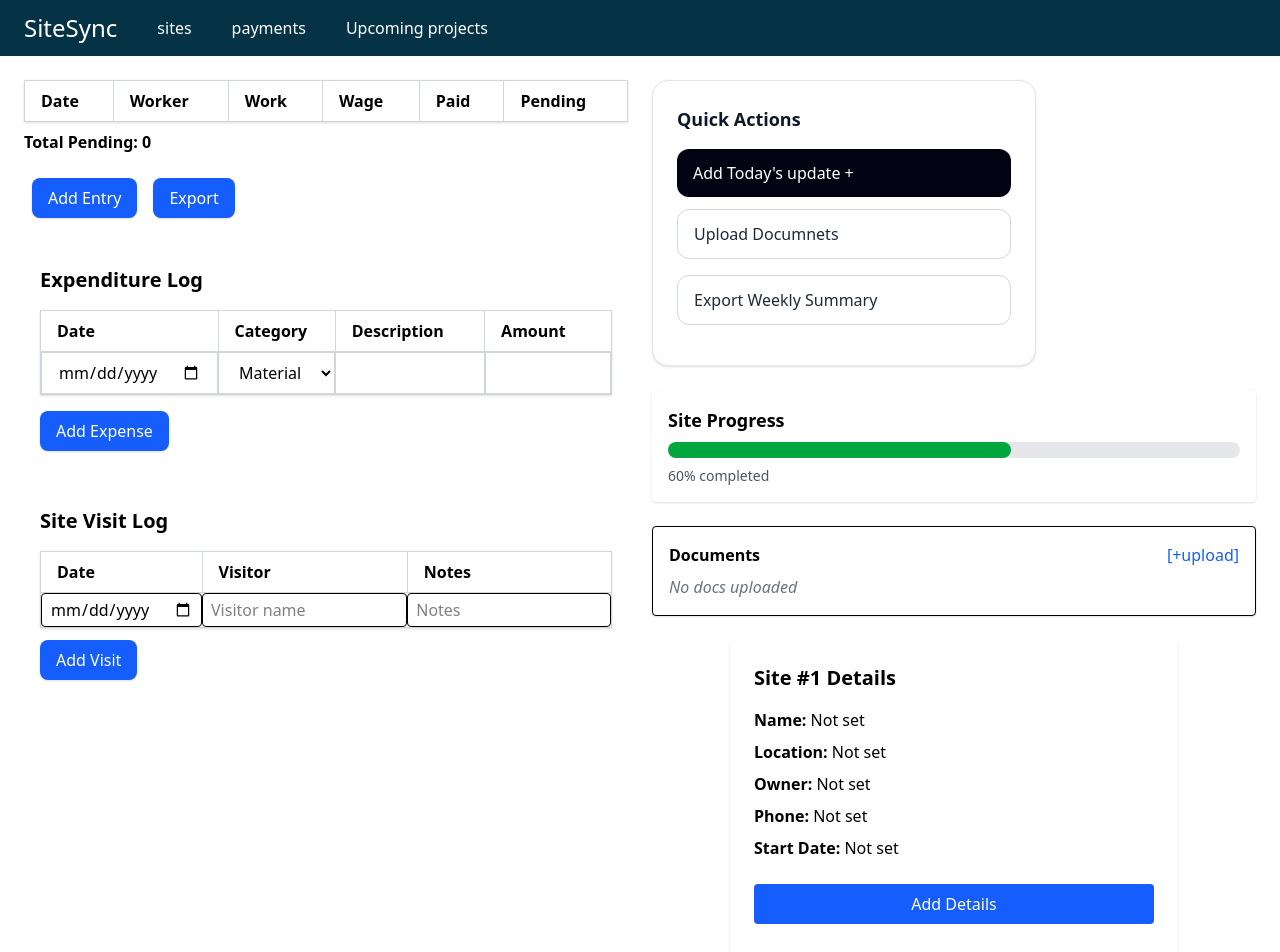
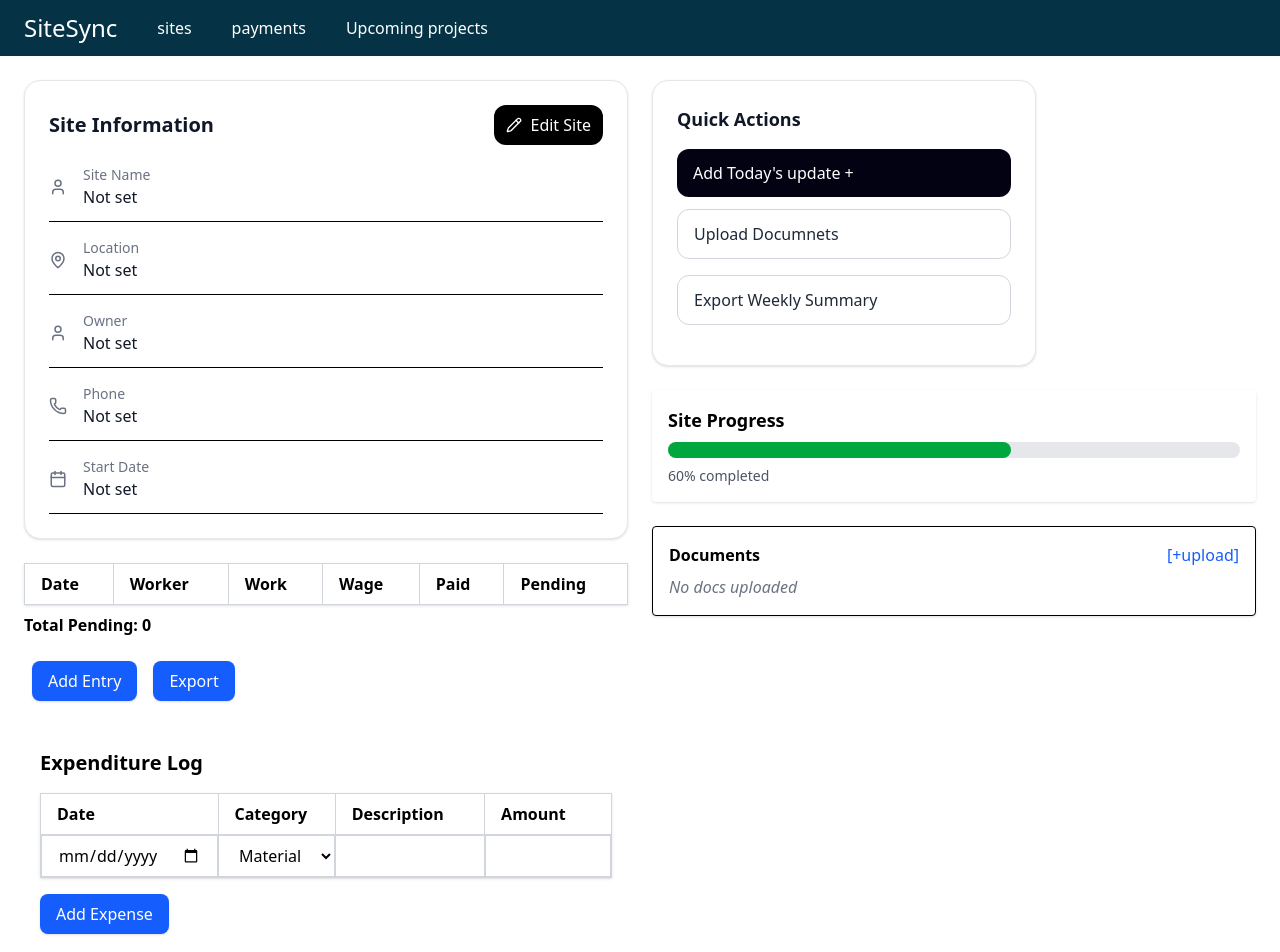
Before and after one commit to ayshaharis/sitesync, a React (Vite) app: page /site/1 in a window 1280 px wide. Shown: the top 952 px of the page. Built offline with nearby package versions, Linux system fonts and the light colour scheme.

Commit message:
site details page UI update

```diff
--- a/package.json
+++ b/package.json
@@ -11,6 +11,7 @@
   },
   "dependencies": {
     "@tailwindcss/vite": "^4.1.12",
+    "lucide-react": "^0.554.0",
     "react": "^19.1.1",
     "react-dom": "^19.1.1",
     "react-router-dom": "^7.8.2",
--- /dev/null
+++ b/src/components/SiteDetails/EditSiteModal.jsx
@@ -0,0 +1,93 @@
+import { useState, useEffect } from "react";
+import ModalWrapper from "../ModalWrapper";
+
+const EditSiteModal = ({ open, onClose, onSave, data }) => {
+  const [form, setForm] = useState({
+    name: "",
+    location: "",
+    owner: "",
+    phone: "",
+    startDate: "",
+  });
+
+  useEffect(() => {
+    if (data) setForm(data);
+  }, [data]);
+
+  const handleChange = (e) => {
+    setForm({ ...form, [e.target.name]: e.target.value });
+  };
+
+  const submit = () => {
+    onSave(form);
+    onClose();
+  };
+
+  if (!open) return null;
+
+  return (
+    <ModalWrapper onClose={onClose}>
+      <h2 className="text-xl font-semibold mb-4">Edit Site Details</h2>
+
+      <div className="grid gap-3">
+        <input
+          name="name"
+          placeholder="Site Name"
+          value={form.name || ""}
+          onChange={handleChange}
+          className="border p-2 rounded"
+        />
+
+        <input
+          name="location"
+          placeholder="Location"
+          value={form.location || ""}
+          onChange={handleChange}
+          className="border p-2 rounded"
+        />
+
+        <input
+          name="owner"
+          placeholder="Owner"
+          value={form.owner || ""}
+          onChange={handleChange}
+          className="border p-2 rounded"
+        />
+
+        <input
+          name="phone"
+          placeholder="Phone"
+          value={form.phone || ""}
+          onChange={handleChange}
+          className="border p-2 rounded"
+        />
+
+        <input
+          type="date"
+          name="startDate"
+          value={form.startDate || ""}
+          onChange={handleChange}
+          className="border p-2 rounded"
+        />
+      </div>
+
+      <div className="flex justify-end gap-3 mt-4">
+        <button
+          onClick={onClose}
+          className="px-4 py-2 bg-gray-300 rounded"
+        >
+          Cancel
+        </button>
+
+        <button
+          onClick={submit}
+          className="px-4 py-2 bg-blue-600 text-white rounded"
+        >
+          Save
+        </button>
+      </div>
+    </ModalWrapper>
+  );
+};
+
+export default EditSiteModal;
--- a/src/components/SiteDetails/SiteDetails.jsx
+++ b/src/components/SiteDetails/SiteDetails.jsx
@@ -17,7 +17,7 @@ const SiteDetails = () => {
 
       {/* Left: Logs, Expenses, Visits */}
       <div className="space-y-6">
-
+        <SiteInfo />
         <DailyLog />
         <DailyExpenditure />
         <SiteVisits />
@@ -28,7 +28,7 @@ const SiteDetails = () => {
          <QuickActions siteId={id}/>
         <SiteProgress/>
         <DocumentsUpload />
-        <SiteInfo />
+
 
 
       </div>
--- a/src/components/SiteDetails/SiteInfo.jsx
+++ b/src/components/SiteDetails/SiteInfo.jsx
@@ -1,17 +1,21 @@
 import { useState, useEffect } from "react";
 import { useParams } from "react-router-dom";
+import { MapPin, User, Phone, Calendar, Pencil } from "lucide-react";
+import EditSiteModal from "./EditSiteModal";
 
 const SiteInfo = () => {
   const { id } = useParams();
+
   const [siteInfo, setSiteInfo] = useState(null);
   const [formData, setFormData] = useState({
     name: "",
     location: "",
     owner: "",
     phone: "",
-    startDate: ""
+    startDate: "",
   });
-  const [isEditing, setIsEditing] = useState(false);
+
+  const [open, setOpen] = useState(false);
 
   useEffect(() => {
     const saved = localStorage.getItem(`site-${id}`);
@@ -22,53 +26,56 @@ const SiteInfo = () => {
     }
   }, [id]);
 
-  const handleChange = (e) =>
-    setFormData({ ...formData, [e.target.name]: e.target.value });
-
-  const handleSave = () => {
-    setSiteInfo(formData);
-    localStorage.setItem(`site-${id}`, JSON.stringify(formData));
-    setIsEditing(false);
+  const handleSave = (updated) => {
+    setSiteInfo(updated);
+    setFormData(updated);
+    localStorage.setItem(`site-${id}`, JSON.stringify(updated));
   };
 
   return (
-    <div className="max-w-md mx-auto bg-white shadow rounded p-6 h-full flex flex-col justify-between">
-      <h1 className="text-xl font-bold mb-4">Site #{id} Details</h1>
+    <div className="bg-white rounded-2xl shadow-sm border border-gray-200 p-6">
+      {/* Header */}
+      <div className="flex justify-between items-center mb-5">
+        <h2 className="text-xl font-semibold text-gray-900">
+          Site Information
+        </h2>
 
-      {isEditing ? (
-        <>
-          {Object.keys(formData).map((key) => (
-            <input
-              key={key}
-              name={key}
-              placeholder={key}
-              value={formData[key]}
-              onChange={handleChange}
-              className="border rounded w-full mb-2 px-2 py-1"
-            />
-          ))}
-          <button
-            onClick={handleSave}
-            className="bg-green-600 text-white px-4 py-2 rounded w-full mt-2"
-          >
-            Save
-          </button>
-        </>
-      ) : (
-        <div className="flex flex-col gap-2 flex-1">
-          <p><b>Name:</b> {siteInfo?.name || "Not set"}</p>
-          <p><b>Location:</b> {siteInfo?.location || "Not set"}</p>
-          <p><b>Owner:</b> {siteInfo?.owner || "Not set"}</p>
-          <p><b>Phone:</b> {siteInfo?.phone || "Not set"}</p>
-          <p><b>Start Date:</b> {siteInfo?.startDate || "Not set"}</p>
-          <button
-            onClick={() => setIsEditing(true)}
-            className="bg-blue-600 text-white px-4 py-2 rounded mt-4"
-          >
-            {siteInfo ? "Edit" : "Add Details"}
-          </button>
-        </div>
-      )}
+        <button
+          onClick={() => setOpen(true)}
+          className="flex items-center gap-2 px-3 py-2 bg-black text-white rounded-xl hover:bg-gray-800 transition"
+        >
+          <Pencil size={16} /> Edit Site
+        </button>
+      </div>
+
+      {/* Info List */}
+      <div className="space-y-4">
+        <InfoRow icon={<User size={18} />} label="Site Name" value={siteInfo?.name} />
+        <InfoRow icon={<MapPin size={18} />} label="Location" value={siteInfo?.location} />
+        <InfoRow icon={<User size={18} />} label="Owner" value={siteInfo?.owner} />
+        <InfoRow icon={<Phone size={18} />} label="Phone" value={siteInfo?.phone} />
+        <InfoRow icon={<Calendar size={18} />} label="Start Date" value={siteInfo?.startDate} />
+      </div>
+
+      {/* Edit Modal */}
+      <EditSiteModal
+        open={open}
+        onClose={() => setOpen(false)}
+        onSave={handleSave}
+        data={siteInfo}
+      />
+    </div>
+  );
+};
+
+const InfoRow = ({ icon, label, value }) => {
+  return (
+    <div className="flex items-center gap-4 border-b pb-3">
+      <div className="text-gray-500">{icon}</div>
+      <div className="flex-1">
+        <p className="text-sm text-gray-500">{label}</p>
+        <p className="font-medium text-gray-900">{value || "Not set"}</p>
+      </div>
     </div>
   );
 };
```
Also changed, not shown: 1 other file (tests, documents, lock files or other folders).
